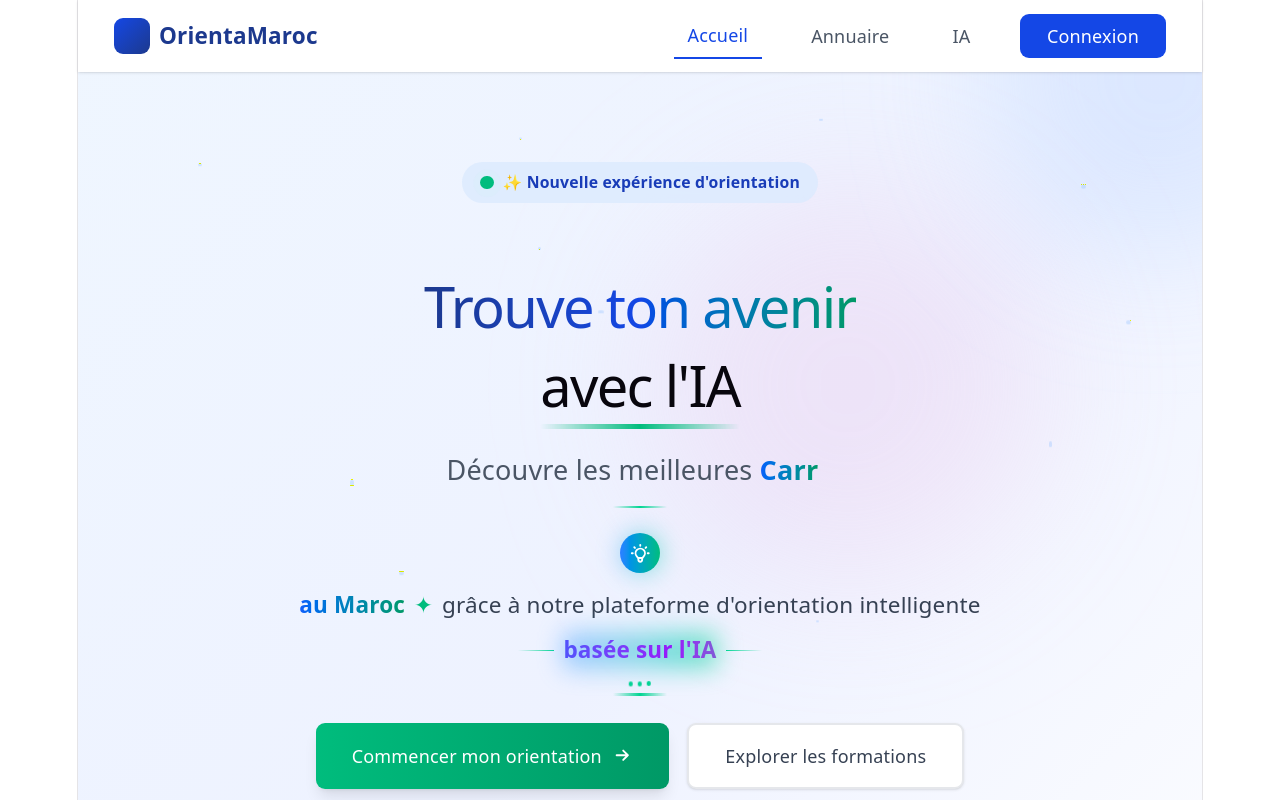
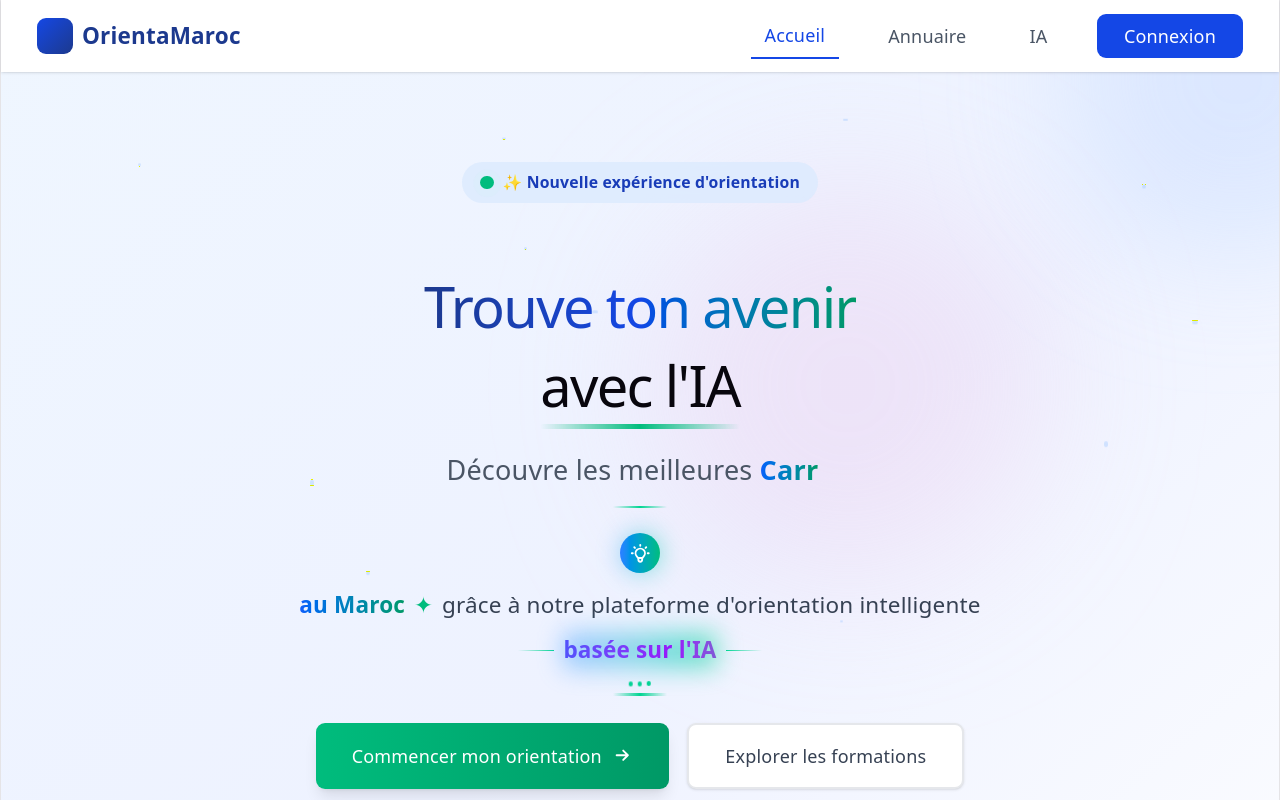
Before and after one commit to Nerminealaoui/orienta, a React (Vite) app in the folder orientafront/: page / in a window 1280 px wide. Shown: the top 800 px of the page. Built offline with nearby package versions, Linux system fonts and the light colour scheme.

Commit message:
Retirer la largeur fixe et la marge du conteneur racine pour une meilleure réactivité

```diff
--- a/orientafront/src/index.css
+++ b/orientafront/src/index.css
@@ -56,9 +56,9 @@ body {
 }
 
 #root {
-  width: 1126px;
+  /* width: 1126px;
+  margin: 0 auto; */
   max-width: 100%;
-  margin: 0 auto;
   text-align: center;
   border-inline: 1px solid var(--border);
   min-height: 100svh;
```
